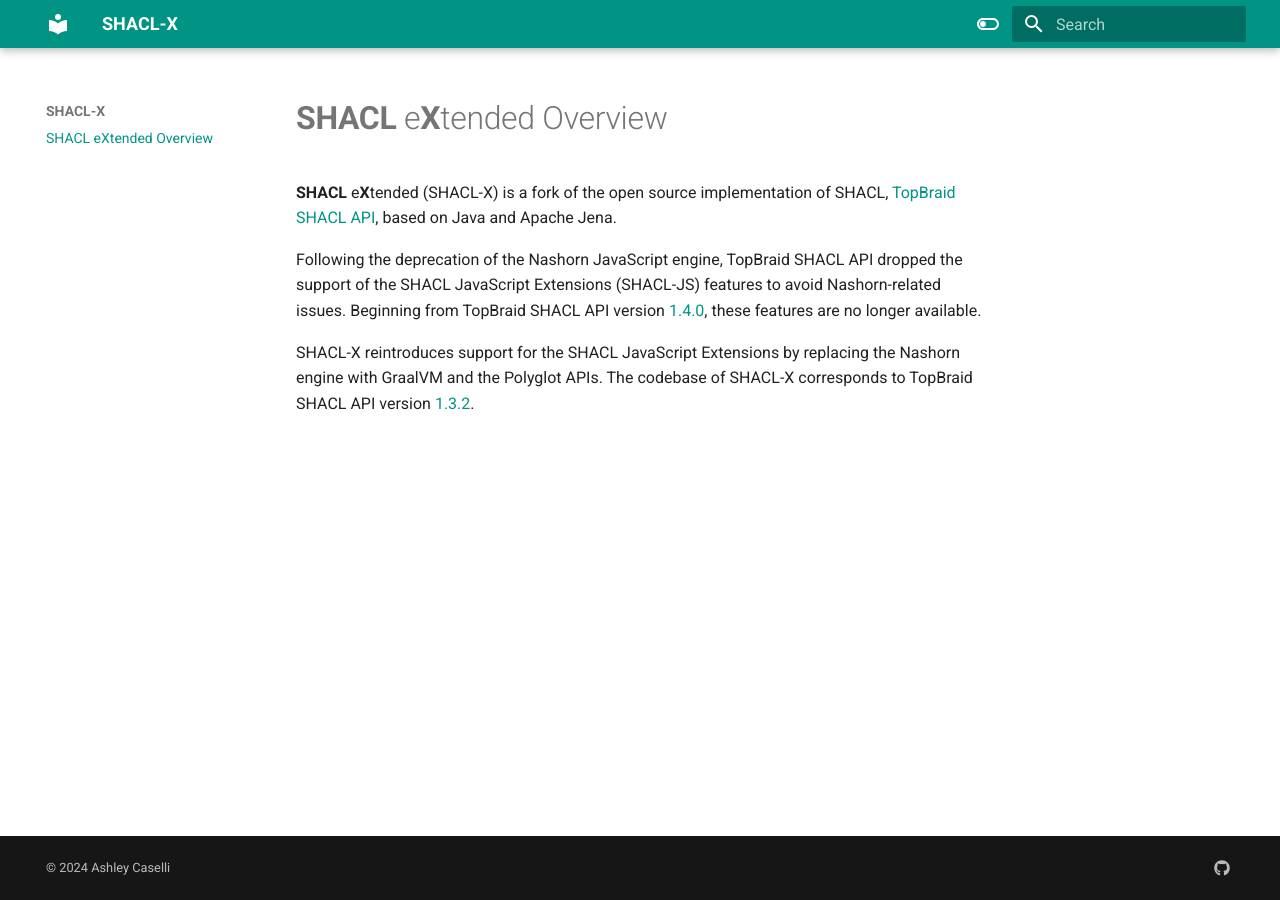
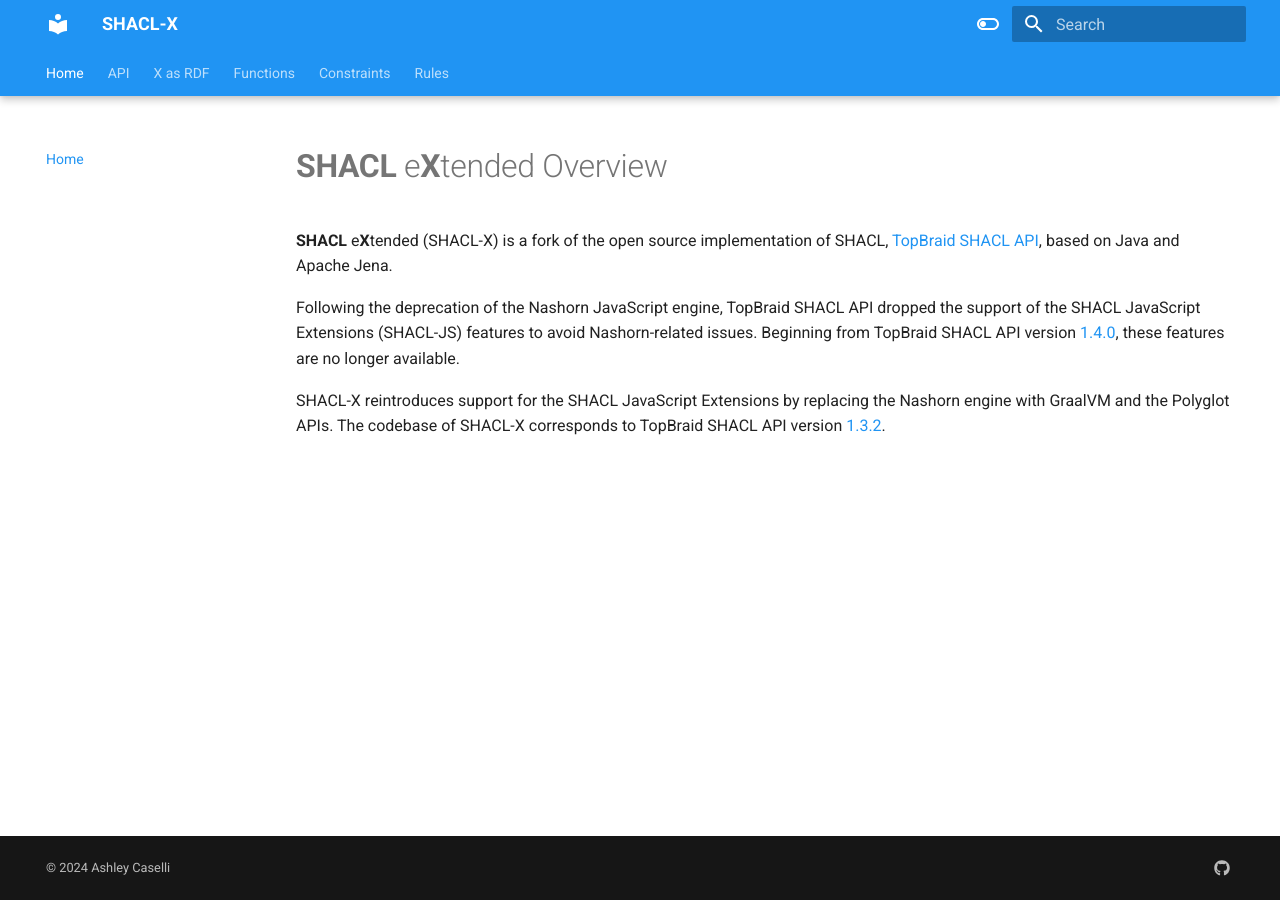
Before and after one commit to ashleycaselli/shacl-x-docs, an MkDocs documentation site: the page built from docs/index.md, in a window 1280 px wide. Built offline with MkDocs 1.6.1 and Material for MkDocs 9.7.7, drawn with Linux system fonts in a browser that asks for light colours.

Commit message:
chore(theme): add navigation features and md extensions

```diff
--- a/mkdocs.yml
+++ b/mkdocs.yml
@@ -1,23 +1,53 @@
 site_name: SHACL-X
 theme:
   name: material
+  language: en
+  features:
+    - navigation.sections
+    - navigation.tabs
+    - navigation.tabs.sticky
+    - navigation.path
+    - navigation.top
+    - toc.integrate
+    - content.code.copy
+    - content.code.annotation
   palette:
     - scheme: default
       toggle:
         icon: material/toggle-switch-off-outline
         name: Switch to dark mode
-      primary: teal
+      primary: blue
       accent: purple
     - scheme: slate
       toggle:
         icon: material/toggle-switch
         name: Switch to light mode
-      primary: teal
+      primary: blue
       accent: lime
+
+nav:
+  - Home: 'index.md'
+  - API: 'api.md'
+  - X as RDF: 'rdf.md'
+  - Functions: 'functions.md'
+  - Constraints: 'constraints.md'
+  - Rules: 'rules.md'
+
 extra:
   generator: false
   social:
     - icon: fontawesome/brands/github
       link: https://github.com/ashleycaselli/shacl-x
+
+plugins:
+  - search:
+      separator: '[\s\u200b\-_,:!=\[\]()"`/]+|\.(?!\d)|&[lg]t;|(?!\b)(?=[A-Z][a-z])'
+
+markdown_extensions:
+  - pymdownx.superfences
+  - pymdownx.tabbed:
+      alternate_style: true
+  - tables
+
 copyright: |
   &copy; 2024 <a target="_blank" rel="noopener" href="https://ashleycaselli.github.io/">Ashley Caselli</a>
```
